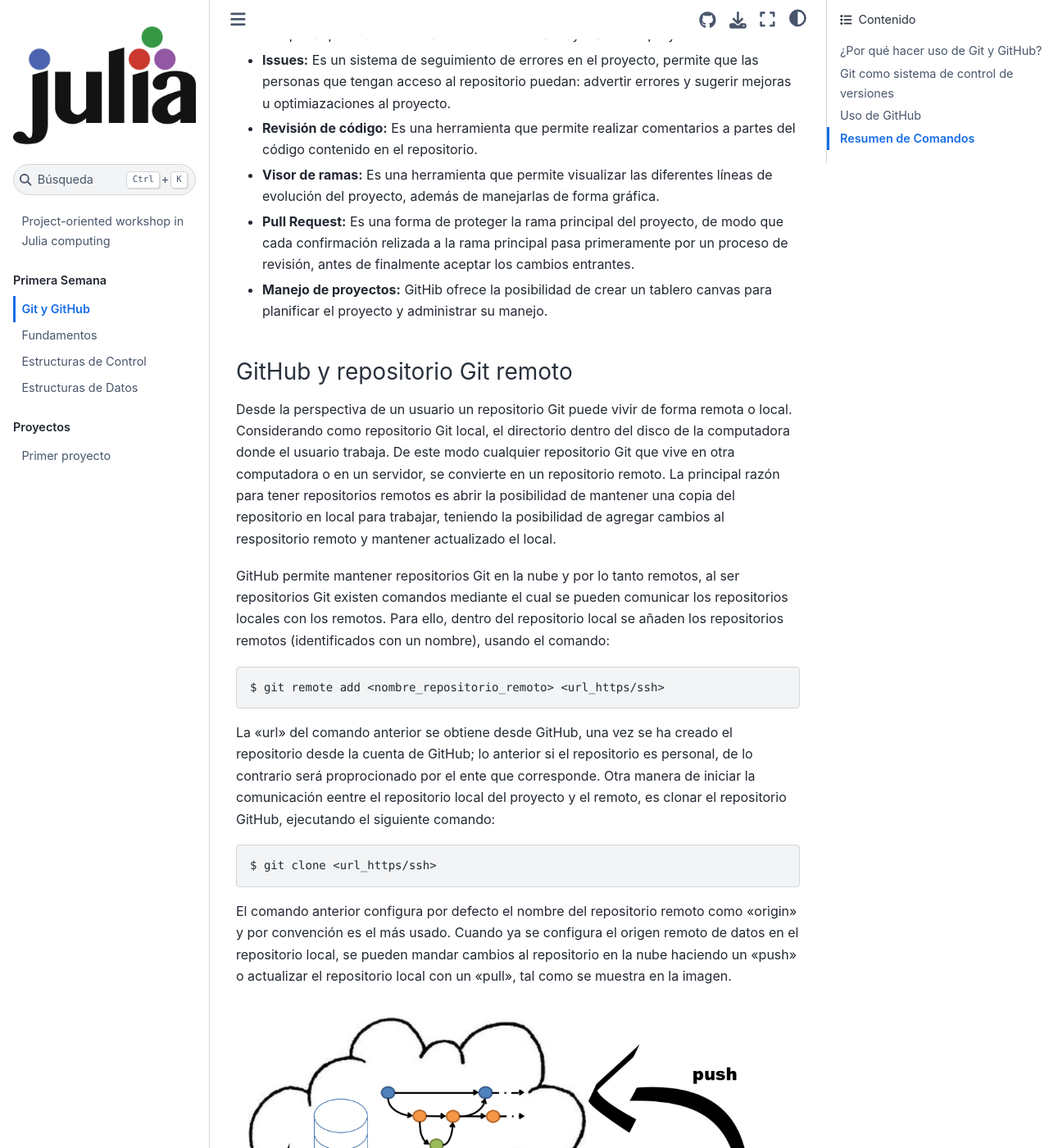
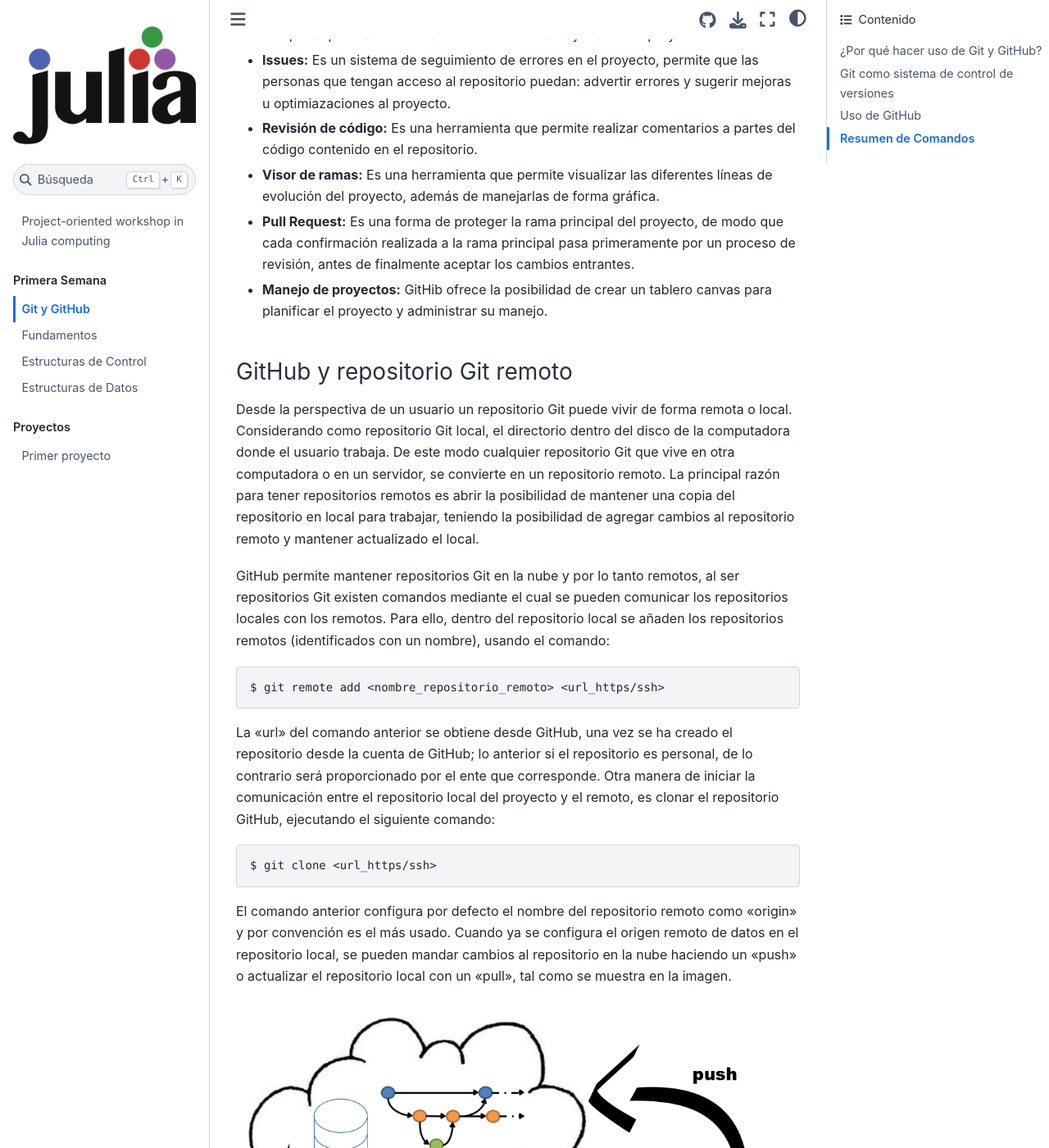
Before and after one commit to JuliaForEducation/Intro-Julia-2021, a Jupyter Book: the page built from Git_y_GitHub.md, in a window 1280 px wide and 1400 px high, scrolled down 6898 px. Shown: the whole window at 82% size. Built offline with Jupyter Book 1.0.4 settings and Sphinx 7.4.7 and the Sphinx Book theme 1.1.4, drawn with Linux system fonts in a browser that asks for light colours; some of the changed text lies outside the part shown.

Commit message:
docs: Orthographic corrections.
Hola, realice algunas correcciones ortográficas a las siguientes palabras:

sitemas decontrol -> sistemas de control.
conjuto -> conjunto.
traido -> traído.
alla -> allá.
hacerce -> hacerse.
respositorio -> repositorio.
proprocionado -> proporcionado.
anaranjando -> anaranjado
eentre -> entre.
reposiorio -> repositorio.

```diff
--- a/Git_y_GitHub.md
+++ b/Git_y_GitHub.md
@@ -66,20 +66,20 @@ El objetivo del mensaje es dar una descripción precisa de los cambios realizado
 
 ### Bifurcando el trabajo
 
- Con Git es posible mantener en paralelo múltiples versiones del proyecto, esta es una de las características que lo hace poderoso. Lo anterior significa que el desarrollo del proyecto no es lineal. El concepto detrás de la características mencionada es "branch" o rama en español. Más alla de ello, es posible incluso fusionar versiones, mediante el proceso llamado "merge".
+ Con Git es posible mantener en paralelo múltiples versiones del proyecto, esta es una de las características que lo hace poderoso. Lo anterior significa que el desarrollo del proyecto no es lineal. El concepto detrás de la características mencionada es "branch" o rama en español. Más allá de ello, es posible incluso fusionar versiones, mediante el proceso llamado "merge".
 
 ![Ilustración de un flujo de trabajo simple usando ramas](./images/img3.jpg "Ilustración de las versiones de un proyecto en Git")
 
 Un branch es una versión del proyecto, que inicia a partir de una versión específica. En la imagen se observa que en el flujo de trabajo han existido tres ramas:
 - La primera rama lo constituyen los nodos de color azul
-- La segunda rama está constituido por los nodos de color anaranjando
+- La segunda rama está constituido por los nodos de color anaranjado
 - La tercera rama está representada por el único nodo color verde
 
 El conjunto de nodos es conocido como el árbol de confirmaciones, ya que está constituido por todas las versiones del proyecto que son cambios confirmados. De la imagen se observa que, la segunda rama es creada a partir una versión (V1.1) de la primera rama, para hacerlo, al directorio de trabajo se trae la versión a partir de la cual se crea la rama y se ejecuta el siguiente comando:
 ~~~bash
 $ git checkout -b  <nombre_rama_2>
 ~~~
-Con ello, el proyecto ha sido bifurcado por la creación de una nueva rama y en el directorio de trabajo (dentro de la rama nueva) se ha hecho una copia de la versión del proyecto a partir del cual se ha creado la rama. Ahora, pueden hacerce cambios al conjunto de archivos del proyecto y luego confirmarlos, al hacerlo obtenemos otra versión (V2.1) del proyecto que es completamente independiente de la versión del
+Con ello, el proyecto ha sido bifurcado por la creación de una nueva rama y en el directorio de trabajo (dentro de la rama nueva) se ha hecho una copia de la versión del proyecto a partir del cual se ha creado la rama. Ahora, pueden hacerse cambios al conjunto de archivos del proyecto y luego confirmarlos, al hacerlo obtenemos otra versión (V2.1) del proyecto que es completamente independiente de la versión del
 cual partimos.
 
 El proceso anterior puede ser repetido, conforme al número de ramas que se necesiten. En la imagen se observa que a partir de la versión (V2.1) se crea una nueva rama, que da origen a la versión (V3.1) del proyecto. A continuación, surge la pregunta: ¿cómo puedo llevar a la rama 2 los cambios hechos en la versión (V3.1)? la respuesta es fusionar las ramas.
@@ -113,19 +113,19 @@ Además, GitHub  ofrece herramientas propias como:
 - **Issues:** Es un sistema de seguimiento de errores en el proyecto, permite que las personas que tengan acceso al repositorio puedan: advertir errores y sugerir mejoras u optimiazaciones al proyecto.
 - **Revisión de código:** Es una herramienta que permite realizar comentarios a partes del código contenido en el repositorio.
 - **Visor de ramas:** Es una herramienta que permite visualizar las diferentes líneas de evolución del proyecto, además de manejarlas de forma gráfica.
-- **Pull Request:** Es una forma de proteger la rama principal del proyecto, de modo que cada confirmación relizada a la rama principal pasa primeramente por un proceso de revisión, antes de finalmente aceptar los cambios entrantes.
+- **Pull Request:** Es una forma de proteger la rama principal del proyecto, de modo que cada confirmación realizada a la rama principal pasa primeramente por un proceso de revisión, antes de finalmente aceptar los cambios entrantes.
 - **Manejo de proyectos:** GitHib ofrece la posibilidad de crear un tablero canvas  para planificar el proyecto y administrar su manejo.
 
 ### GitHub y repositorio Git remoto
 
-Desde la perspectiva de un usuario un repositorio Git puede vivir de forma remota o local. Considerando como repositorio Git local, el directorio dentro del disco de la computadora donde el usuario trabaja. De este modo cualquier repositorio Git que vive en otra computadora o en un servidor, se convierte en un repositorio remoto. La principal razón para tener repositorios remotos es abrir la posibilidad de mantener una copia del repositorio en local para trabajar, teniendo la posibilidad de agregar cambios al respositorio remoto y mantener actualizado el local.
+Desde la perspectiva de un usuario un repositorio Git puede vivir de forma remota o local. Considerando como repositorio Git local, el directorio dentro del disco de la computadora donde el usuario trabaja. De este modo cualquier repositorio Git que vive en otra computadora o en un servidor, se convierte en un repositorio remoto. La principal razón para tener repositorios remotos es abrir la posibilidad de mantener una copia del repositorio en local para trabajar, teniendo la posibilidad de agregar cambios al repositorio remoto y mantener actualizado el local.
 
 GitHub permite mantener repositorios Git en la nube y por lo tanto remotos, al ser repositorios Git existen comandos mediante el cual se pueden comunicar los repositorios locales con los remotos. Para ello, dentro del repositorio local se añaden los repositorios remotos (identificados con un nombre), usando el comando:
 ~~~bash
 $ git remote add <nombre_repositorio_remoto> <url_https/ssh>
 ~~~
 
-La "url" del comando anterior se obtiene desde GitHub, una vez se ha creado el repositorio desde la cuenta de GitHub; lo anterior si el repositorio es personal, de lo contrario será proprocionado por el ente que corresponde. Otra manera de iniciar la comunicación eentre el repositorio local del proyecto y el remoto, es clonar el repositorio GitHub, ejecutando el siguiente comando:
+La "url" del comando anterior se obtiene desde GitHub, una vez se ha creado el repositorio desde la cuenta de GitHub; lo anterior si el repositorio es personal, de lo contrario será proporcionado por el ente que corresponde. Otra manera de iniciar la comunicación entre el repositorio local del proyecto y el remoto, es clonar el repositorio GitHub, ejecutando el siguiente comando:
 ~~~bash
 $ git clone <url_https/ssh>
 ~~~
@@ -134,7 +134,7 @@ El comando anterior configura por defecto el nombre del repositorio remoto como
 
 ![Ilustración de un flujo de trabajo simple usando ramas](./images/img4.png "Ilustración de los espacios donde vive un repositorio Git")
 
-Pull es un comando que realiza dos acciones dentro del repositorio local. En primer lugar realiza un fetch, es decir, trae del repositorio remoto la última confirmación activa, por lo que es posible la versión que trae difiera del reposiorio local. La segunda acción que realiza es un merge, de esta forma se combina el repositorio remoto con el local actualizándolo. El comando para hacer un pull es:
+Pull es un comando que realiza dos acciones dentro del repositorio local. En primer lugar realiza un fetch, es decir, trae del repositorio remoto la última confirmación activa, por lo que es posible la versión que trae difiera del repositorio local. La segunda acción que realiza es un merge, de esta forma se combina el repositorio remoto con el local actualizándolo. El comando para hacer un pull es:
 ~~~bash
 $ git pull <nombre_repositorio_remoto> <nombre_rama>
 ~~~
```
Also changed, not shown: other parts of Git_y_GitHub.md (+3 -3 lines).
